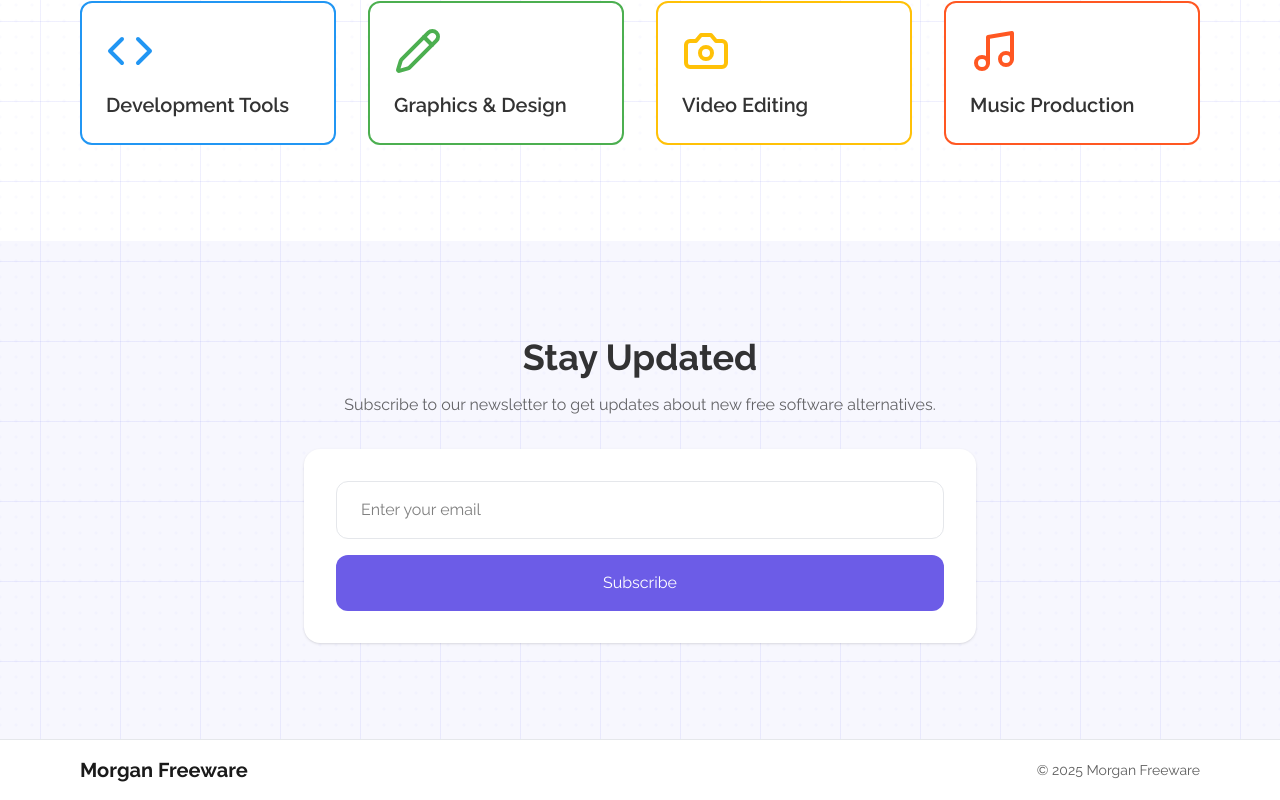
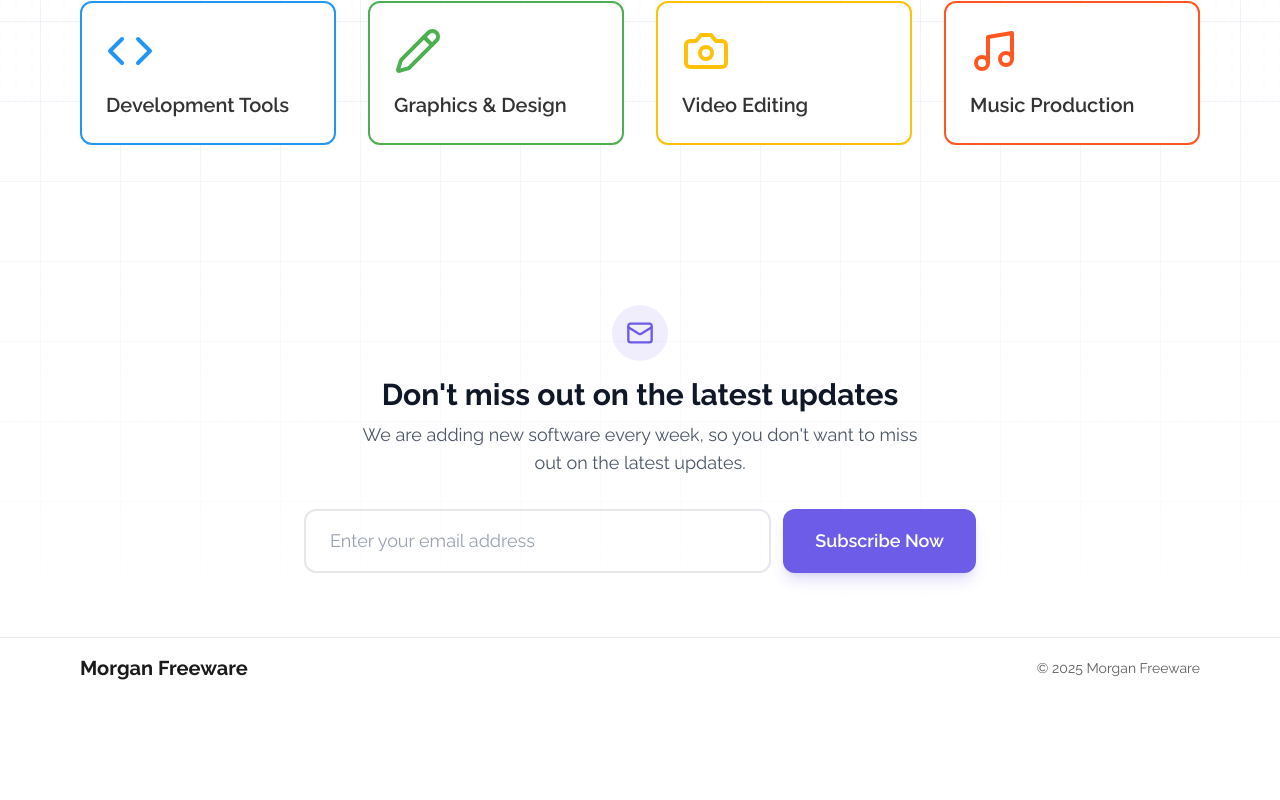
Before and after one commit to Linuszackrisson/Morgan-Freeware, a Next.js app: page / in a window 1280 px wide. Shown: the part 843-1643 px from the top of the page. After the commit the page ends 1541 px from the top, so only its background shows below. Built offline with nearby package versions, Linux system fonts and the light colour scheme; no server answers; the database is empty.

Commit message:
newsletter update och bg

```diff
--- a/src/app/page.tsx
+++ b/src/app/page.tsx
@@ -39,7 +39,7 @@ export default function Home() {
           zIndex: 0
         }}
       />
-      <div className="absolute inset-0 bg-gradient-to-b from-white via-transparent to-transparent" style={{ zIndex: 0 }} />
+      <div className="absolute inset-0 bg-gradient-to-b from-white via-transparent to-white" style={{ zIndex: 0 }} />
 
       <div className="relative z-1">
         <HeroSection />
--- a/src/components/Newsletter.tsx
+++ b/src/components/Newsletter.tsx
@@ -1,6 +1,7 @@
 'use client';
 
 import { useState } from 'react';
+import { Mail } from 'lucide-react';
 
 export default function NewsletterForm() {
   const [email, setEmail] = useState('');
@@ -31,38 +32,46 @@ export default function NewsletterForm() {
   };
 
   return (
-    <section className="w-full bg-[#6C5CE7]/5 py-24">
-      <div className="container">
-        <div className="max-w-2xl mx-auto text-center">
-          <h2 className="text-4xl font-bold text-black/80 mb-4">Stay Updated</h2>
-          <p className="text-black/60 mb-8">
-            Subscribe to our newsletter to get updates about new free software alternatives.
-          </p>
-          <div className="bg-white rounded-2xl p-8 shadow-sm">
-            <form onSubmit={handleSubmit} className="space-y-4">
+    <section className="w-full py-16 md:py-">
+      <div className="container max-w-6xl mx-auto px-4">
+        <div className="flex flex-col items-center text-center max-w-3xl mx-auto">
+          <div className="flex flex-col items-center gap-4 mb-8">
+            <div className="w-14 h-14 rounded-full bg-[#6C5CE7]/10 flex items-center justify-center">
+              <Mail className="w-7 h-7 text-[#6C5CE7]" />
+            </div>
+            <div>
+              <h2 className="text-3xl font-bold text-gray-900 mb-2">Don't miss out on the latest updates</h2>
+              <p className="text-lg text-gray-600 max-w-xl">
+                We are adding new software every week, so you don't want to miss out on the latest updates.
+              </p>
+            </div>
+          </div>
+
+          <form onSubmit={handleSubmit} className="w-full max-w-2xl">
+            <div className="flex flex-col sm:flex-row gap-3">
               <input
                 type="email"
                 value={email}
                 onChange={(e) => setEmail(e.target.value)}
-                placeholder="Enter your email"
+                placeholder="Enter your email address"
                 required
-                className="w-full px-6 py-4 rounded-xl border border-gray-200 focus:border-[#6C5CE7] outline-none"
+                className="flex-1 px-6 py-4 rounded-xl border-2 border-gray-200 focus:border-[#6C5CE7] outline-none text-gray-600 text-lg placeholder:text-gray-400"
                 disabled={isSubmitting}
               />
               <button
                 type="submit"
                 disabled={isSubmitting}
-                className="w-full bg-[#6C5CE7] text-white px-8 py-4 rounded-xl hover:bg-[#6C5CE7]/90 transition-colors disabled:opacity-50"
+                className="bg-[#6C5CE7] text-white px-8 py-4 rounded-xl hover:bg-[#6C5CE7]/90 transition-all disabled:opacity-50 whitespace-nowrap text-lg font-semibold shadow-lg shadow-[#6C5CE7]/20 hover:shadow-xl hover:shadow-[#6C5CE7]/30"
               >
-                {isSubmitting ? 'Subscribing...' : 'Subscribe'}
+                {isSubmitting ? 'Subscribing...' : 'Subscribe Now'}
               </button>
-            </form>
+            </div>
             {message && (
-              <p className={`mt-4 text-sm ${message.includes('error') ? 'text-red-500' : 'text-green-500'}`}>
+              <p className={`mt-4 text-base ${message.includes('error') ? 'text-red-500' : 'text-green-500'}`}>
                 {message}
               </p>
             )}
-          </div>
+          </form>
         </div>
       </div>
     </section>
```
